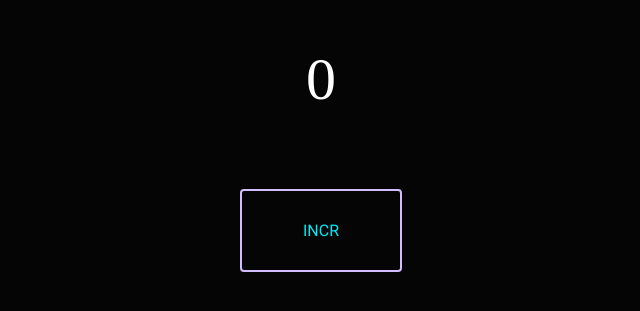
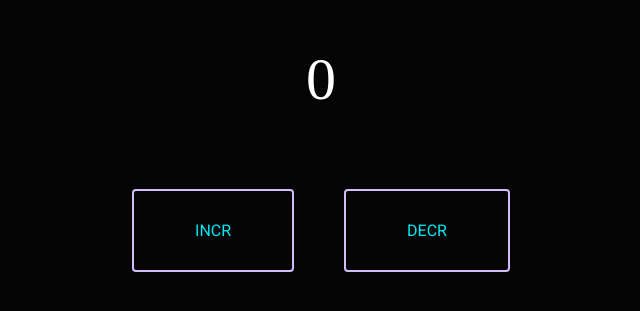
Before and after one commit to sk1ees/react-basics, a React (Create React App) app in the folder restaurant-basics/: page / in a window 1280 px wide. Shown: the part 265-576 px from the top of the page, without its empty margins (319-959 px from the left). Built offline with nearby package versions, Linux system fonts and the light colour scheme.

Commit message:
worked on userReducer-hook

```diff
--- a/restaurant-basics/src/App.js
+++ b/restaurant-basics/src/App.js
@@ -1,12 +1,13 @@
 import React from "react";
 // import Restaurant from "./components/basics/Restaurant";
 // import UseState from "./components/Hooks/useState";
-import UseEffect from "./components/Hooks/useEffect";
+// import UseEffect from "./components/Hooks/useEffect";
+import UseReducer from "./components/Hooks/useReducer";
 
 const App = () => {
   return (
     <>
-      <UseEffect />
+      <UseReducer />
     </>
   );
 };
--- /dev/null
+++ b/restaurant-basics/src/components/Hooks/useReducer.js
@@ -0,0 +1,41 @@
+import React, { useReducer } from "react";
+import "./style.css";
+const reducer = (state, action) => {
+  if (action.type === "INCR") {
+    state = state + 1;
+  }
+  if (state > 0 && action.type === "DECR") {
+    state = state - 1;
+  }
+
+  return state;
+};
+const UseReducer = () => {
+  const initialData = 0;
+  //   const [myNum, setMyNum] = React.useState(0);
+  const [state, dispatch] = useReducer(reducer, initialData);
+  //   console.log(myNum);
+  return (
+    <>
+      <div className="center_div">
+        <p>{state}</p>
+        <div class="button2" onClick={() => dispatch({ type: "INCR" })}>
+          <span></span>
+          <span></span>
+          <span></span>
+          <span></span>
+          INCR
+        </div>
+        <div class="button2" onClick={() => dispatch({ type: "DECR" })}>
+          <span></span>
+          <span></span>
+          <span></span>
+          <span></span>
+          DECR
+        </div>
+      </div>
+    </>
+  );
+};
+
+export default UseReducer;
```
